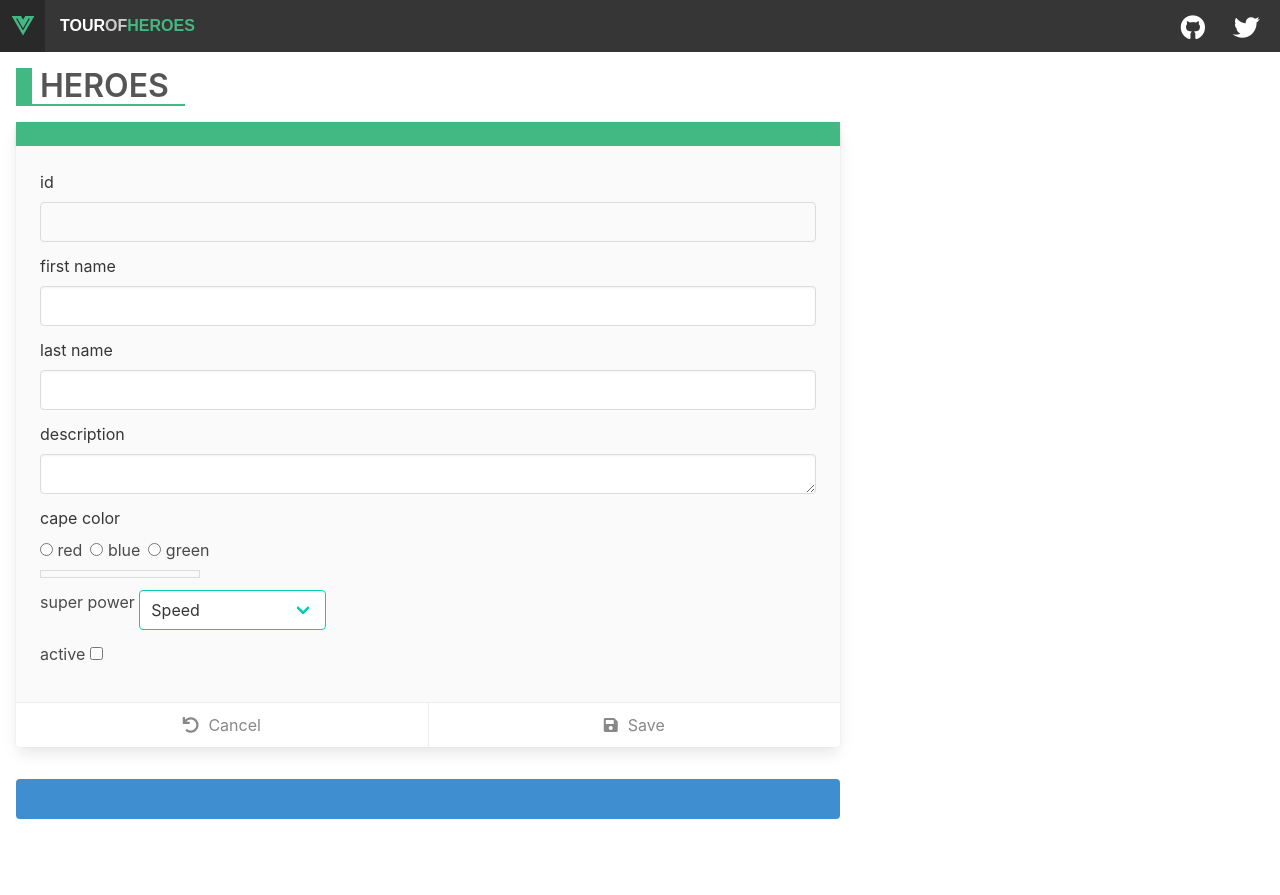
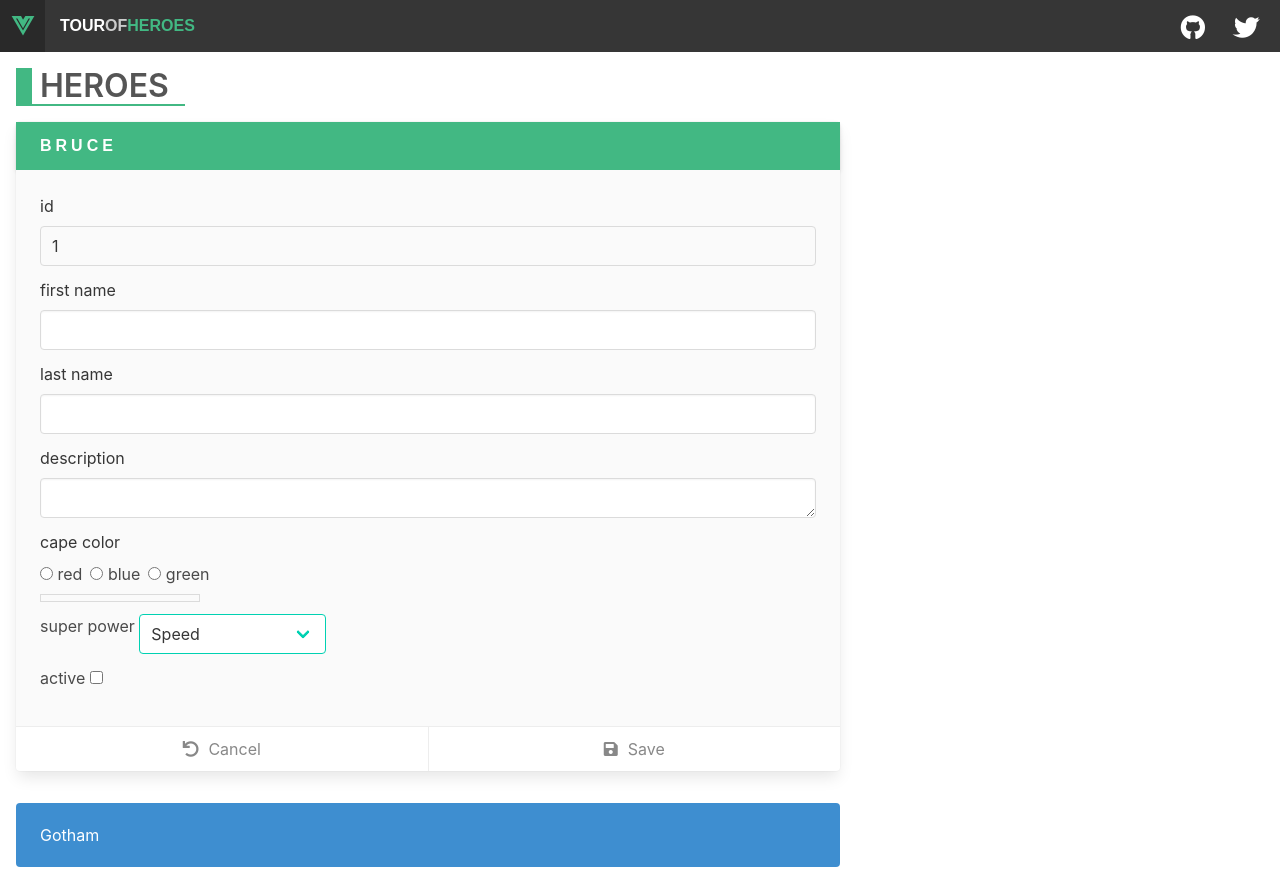
Before and after one commit to albihasani94/vue-playground, a Vue app in the folder vue-heroes/: page / in a window 1280 px wide. Before the commit the page ends 847 px from the top, so only its background shows below. Built offline with nearby package versions, Linux system fonts and the light colour scheme.

Commit message:
Add text binding

```diff
--- a/vue-heroes/src/components/heroes.vue
+++ b/vue-heroes/src/components/heroes.vue
@@ -7,13 +7,15 @@
       <div class="column is-8">
         <div class="card edit-detail">
           <header class="card-header">
-            <p class="card-header-title"></p>
+            <!-- Using interpolation -->
+            <p class="card-header-title">{{ hero.firstName }}</p>
+            <!-- same as v-text="hero.firstName" -->
           </header>
           <div class="card-content">
             <div class="content">
               <div class="field">
                 <label class="label" for="id">id</label>
-                <label class="input" id="id" readonly></label>
+                <label class="input" id="id" readonly>{{ hero.id }}</label>
               </div>
               <div class="field">
                 <label class="label" for="firstName">first name</label>
@@ -76,7 +78,7 @@
             </button>
           </footer>
         </div>
-        <div class="notification is-info"></div>
+        <div class="notification is-info">{{ message }}</div>
       </div>
     </div>
   </div>
@@ -85,5 +87,19 @@
 <script>
 export default {
   name: 'Heroes',
+  data() {
+    return {
+      hero: {
+        id: 1,
+        firstName: 'Bruce',
+        lastname: 'Wayne',
+        description: 'Depressed',
+        capeColor: 'Black',
+        power: 'Being dark',
+        active: true,
+      },
+      message: 'Gotham',
+    };
+  },
 };
 </script>
```
